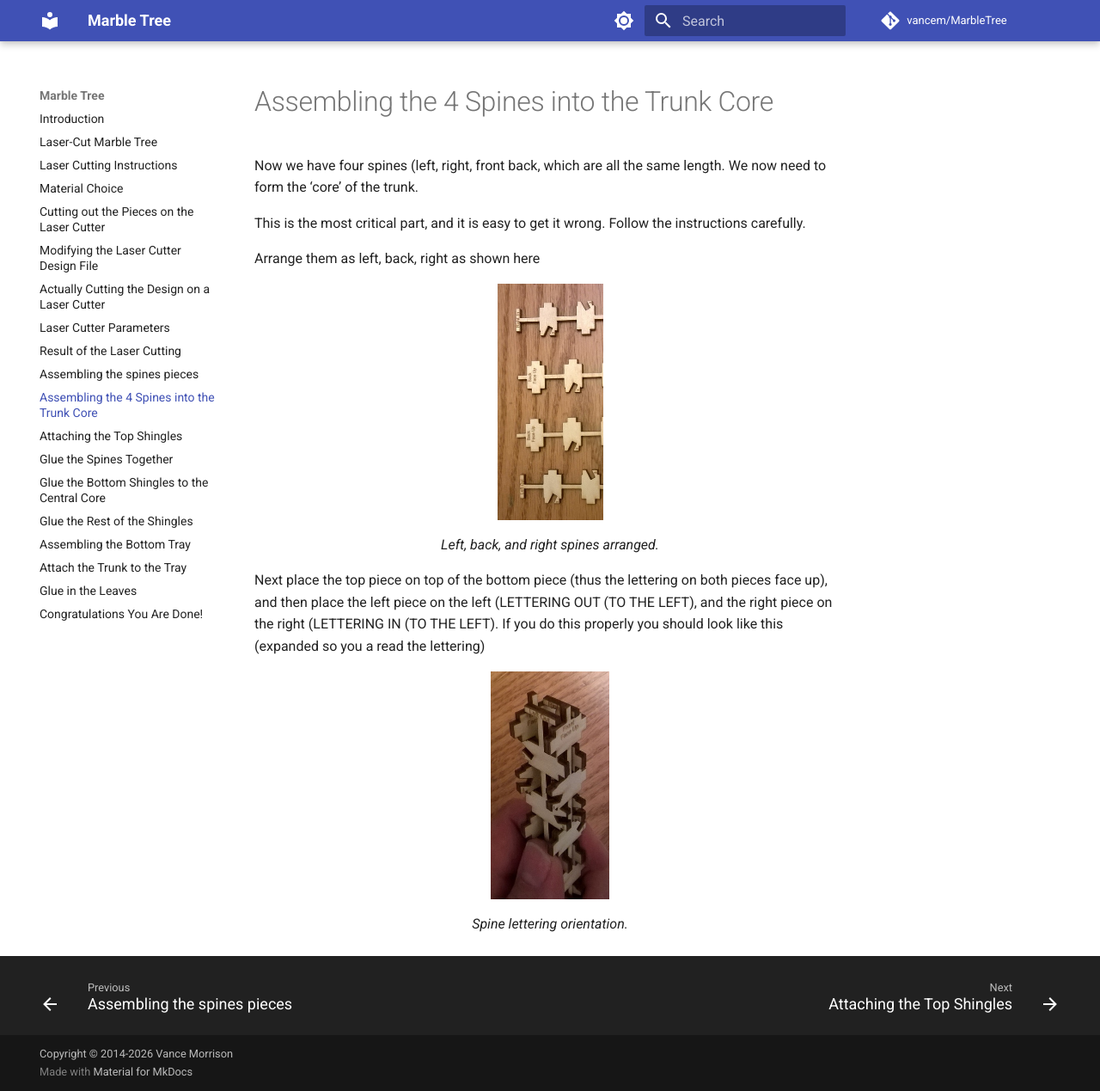
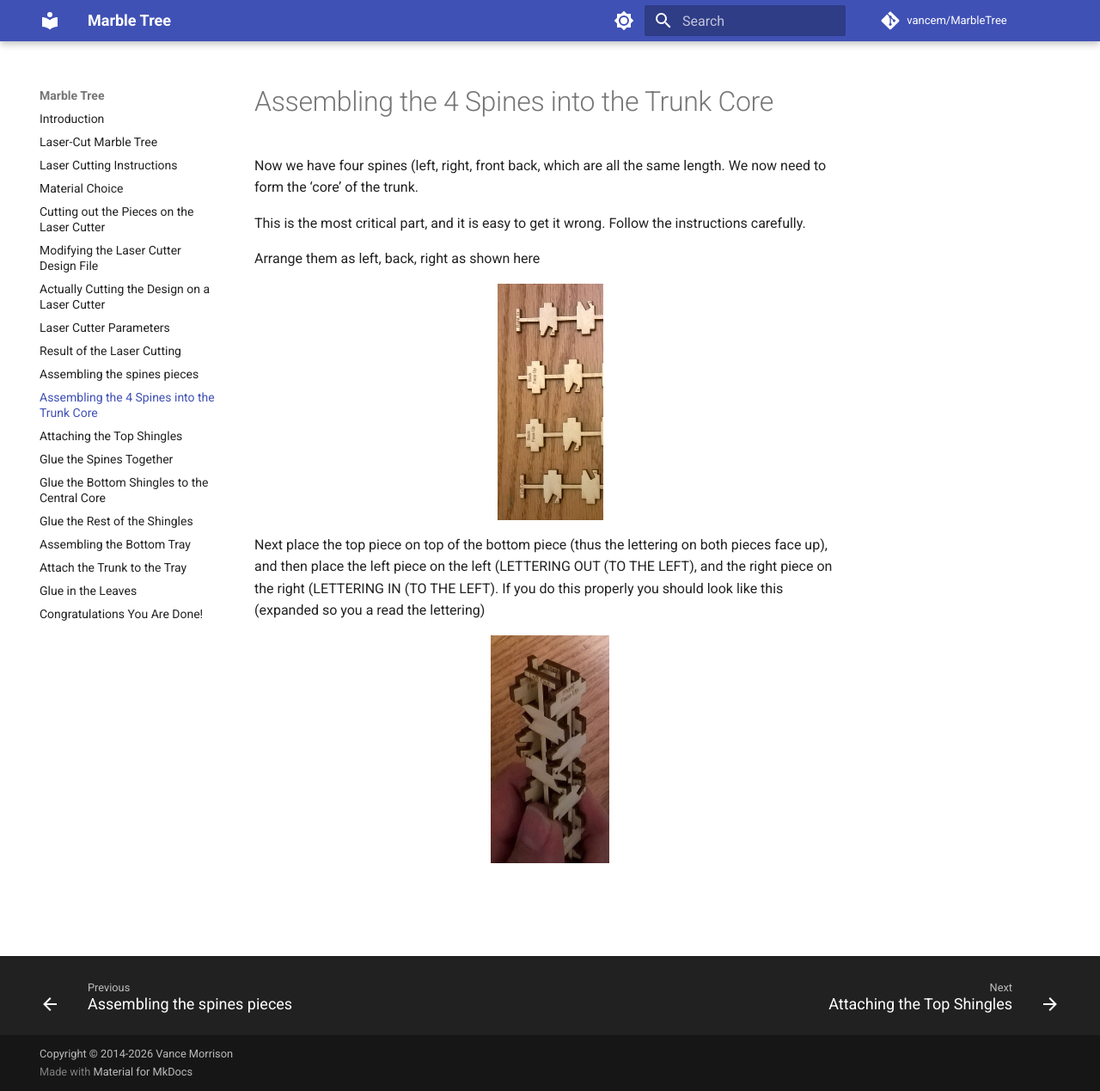
Before and after one commit to vancem/MarbleTree, an MkDocs documentation site: the page built from docs/10-assembling-the-4-spines-into-the-trunk-core.md, in a window 1280 px wide and 1269 px high. Shown: the whole window at 86% size. Built offline with MkDocs 1.6.1 and Material for MkDocs 9.7.7, drawn with Linux system fonts in a browser that asks for light colours; comment, search, counter and statistics services are not loaded.

Commit message:
Center the film captions and drop the unused photo captions.
Co-authored-by: Cursor <cursoragent@cursor.com>

```diff
--- a/docs/10-assembling-the-4-spines-into-the-trunk-core.md
+++ b/docs/10-assembling-the-4-spines-into-the-trunk-core.md
@@ -12,10 +12,6 @@ Arrange them as left, back, right as shown here
 
 <img src="../images/left-back-and-right-spines-arranged.jpg" alt="Left, back, and right spines arranged" width="123">
 
-*Left, back, and right spines arranged.*
-
 Next place the top piece on top of the bottom piece (thus the lettering on both pieces face up), and then place the left piece on the left (LETTERING OUT (TO THE LEFT), and the right piece on the right (LETTERING IN (TO THE LEFT). If you do this properly you should look like this (expanded so you a read the lettering)
 
 <img src="../images/spine-lettering-orientation.jpg" alt="Spine lettering orientation" width="138">
-
-*Spine lettering orientation.*
--- a/docs/stylesheets/extra.css
+++ b/docs/stylesheets/extra.css
@@ -1,22 +1,16 @@
-/* Center figures. The Markdown stays plain aside from image widths that match the Word layout. */
+/* Center figures. Image widths stay in the Markdown so they match the Word layout. */
 
 .md-typeset__scrollwrap {
   text-align: center;
 }
 
-.md-typeset img {
+.md-typeset img,
+.md-typeset video {
   display: block;
-  height: auto;
   margin-left: auto;
   margin-right: auto;
 }
 
-.md-typeset td img {
-  display: inline-block;
-}
-
-/* Italic caption under an image or video. */
-.md-typeset p:has(> img):not(:has(> :not(img))) + p:has(> em:only-child),
-.md-typeset p:has(> video) + p:has(> em:only-child) {
+.md-typeset video + p {
   text-align: center;
 }
```
